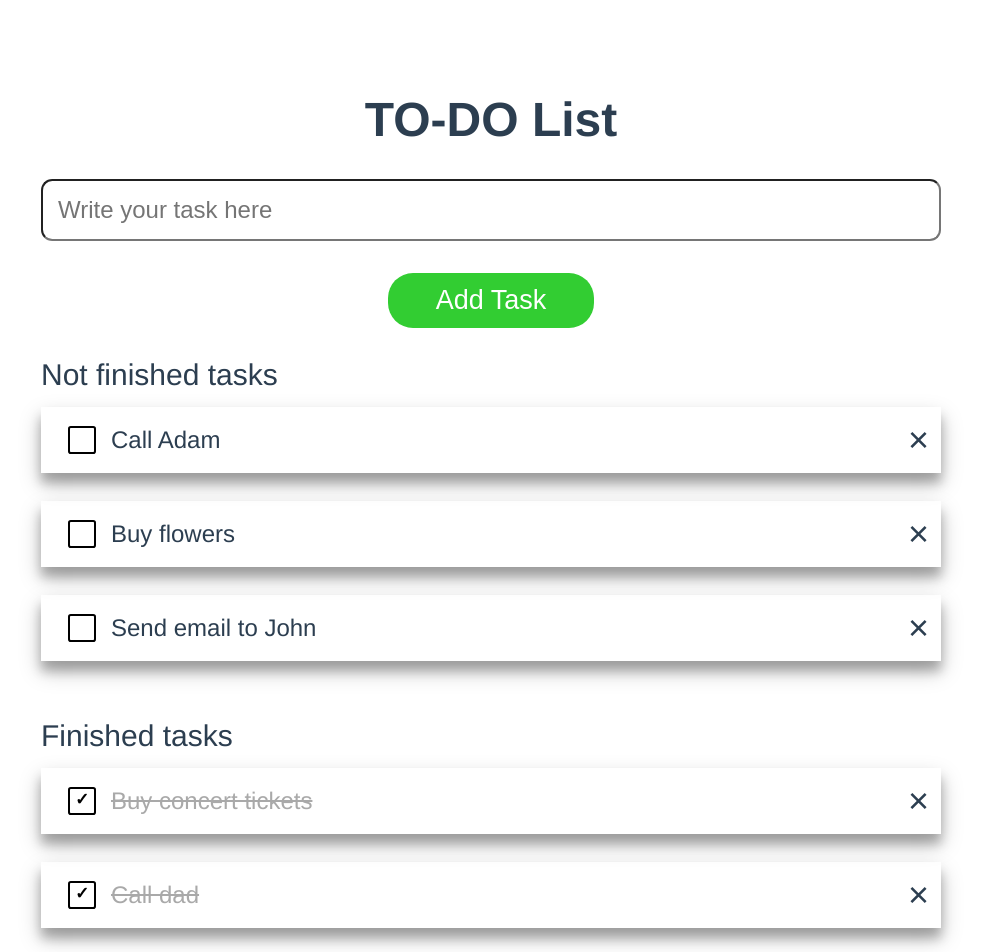
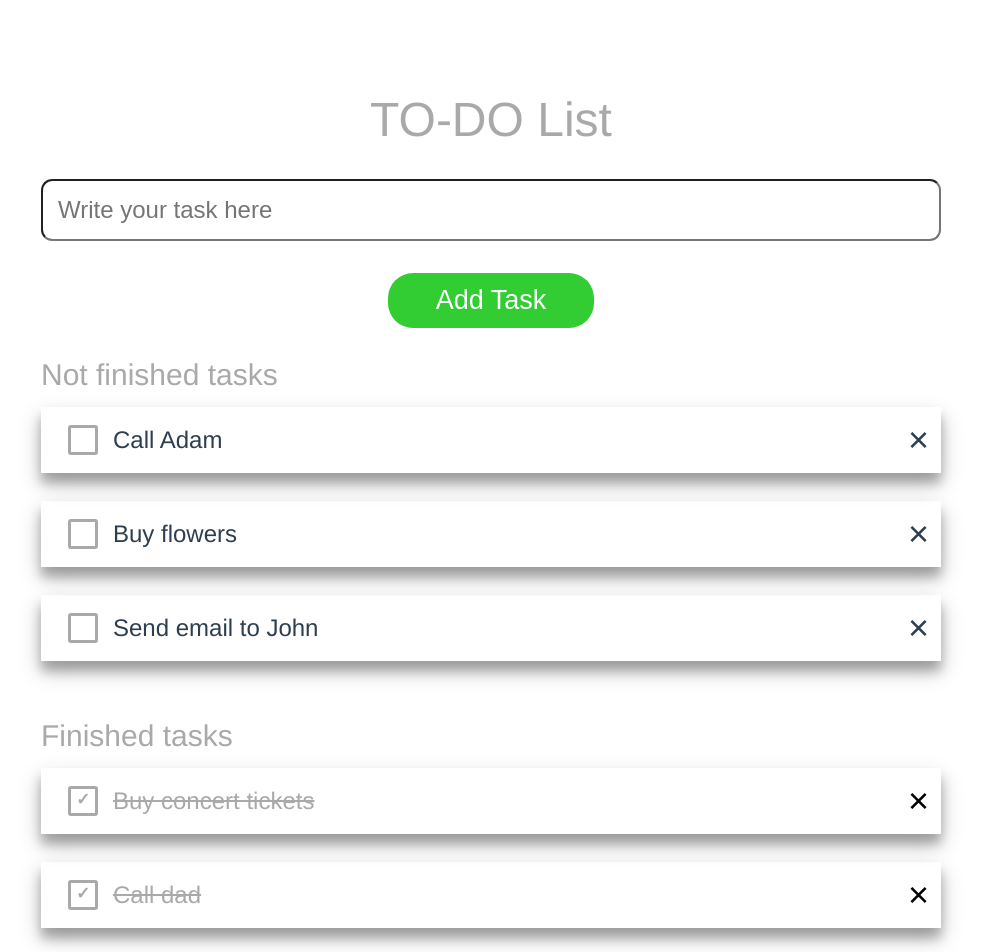
Before and after one commit to juntch/is2-todo, an Angular app: page / in a window 1280 px wide. Shown: the top 952 px of the page, without its empty margins (149-1130 px from the left). Built offline with nearby package versions, Linux system fonts and the light colour scheme.

Commit message:
adjust styles

```diff
--- a/src/app/todo/task-add/task-add.component.scss
+++ b/src/app/todo/task-add/task-add.component.scss
@@ -4,6 +4,7 @@
 
   .todo-title {
     text-align: center;
+    color: var(--c-secondary);
   }
 
   .todo-text {
--- a/src/app/todo/task-item/task-item.component.html
+++ b/src/app/todo/task-item/task-item.component.html
@@ -1,5 +1,5 @@
-<div class="task-item">
+<div class="task-item" [class.done]="task.status === 'DONE'">
     <input type="checkbox" class="status" (change)="updateStatus()" [checked]="checked">
-    <div class="title" [class.done]="task.status === 'DONE'" (click)="updateStatus()"><span>{{task.title}}</span></div>
+    <div class="title" (click)="updateStatus()"><span>{{task.title}}</span></div>
     <div class="deletion" (click)="onDeleteTask()"></div>
 </div>
--- a/src/app/todo/task-item/task-item.component.scss
+++ b/src/app/todo/task-item/task-item.component.scss
@@ -5,17 +5,18 @@
   box-shadow: 0 10px 20px rgba(0, 0, 0, 0.25), 0 10px 10px rgba(0, 0, 0, 0.22);
 
   .status {
-    margin: auto 0.625rem;
+    margin: auto 0.625rem; /* 10px / 16px */
     appearance: none;
     border-radius: 10%;
-    border-style: solid;
-    border-width: 0.1rem;
+    border: 0.125rem solid;
+    color: var(--c-secondary);
 
     &:checked::before {
       content: "✓";
       text-align: center;
       font-size: 0.7rem;
       font-weight: 700;
+      color: var(--c-secondary);
     }
 
     &::before {
@@ -25,20 +26,12 @@
       width: 1rem;
       height: 1rem;
     }
-
-    .done {
-      border-color: #a9a9a9;
-    }
   }
 
   .title {
     flex: 1;
+    overflow: hidden;
     text-overflow: ellipsis;
-
-    &.done {
-      text-decoration: line-through;
-      color: #a9a9a9;
-    }
   }
 
   .title,
@@ -52,4 +45,13 @@
     content: "\00d7"; /* displays 'X' */
     font-size: 1.5rem; /* 24px/16px */
   }
+
+  &.done {
+    text-decoration: line-through;
+    color: var(--c-secondary);
+
+    .deletion {
+      color: var(--c-primary);
+    }
+  }
 }
--- a/src/app/todo/task-list/task-list.component.scss
+++ b/src/app/todo/task-list/task-list.component.scss
@@ -2,6 +2,7 @@
   .title {
     margin-bottom: 0.625rem; /* 10px/16px */
     font-size: 1.25rem; /* 20px/16px */
+    color: var(--c-secondary);
   }
 
   app-task-item + app-task-item {
--- a/src/styles.scss
+++ b/src/styles.scss
@@ -1,4 +1,9 @@
 /* You can add global styles to this file, and also import other style files */
+
+:root {
+  --c-primary: #000;
+  --c-secondary: #a9a9a9;
+}
 
 .page {
   margin: 30px;
@@ -8,6 +13,10 @@
   -webkit-font-smoothing: antialiased;
   -moz-osx-font-smoothing: grayscale;
   color: #2c3e50;
+}
+
+h1 {
+  font-weight: 500;
 }
 
 /* Tablet device or larger */
```
Also changed, not shown: 1 other file (tests, documents, lock files or other folders).
